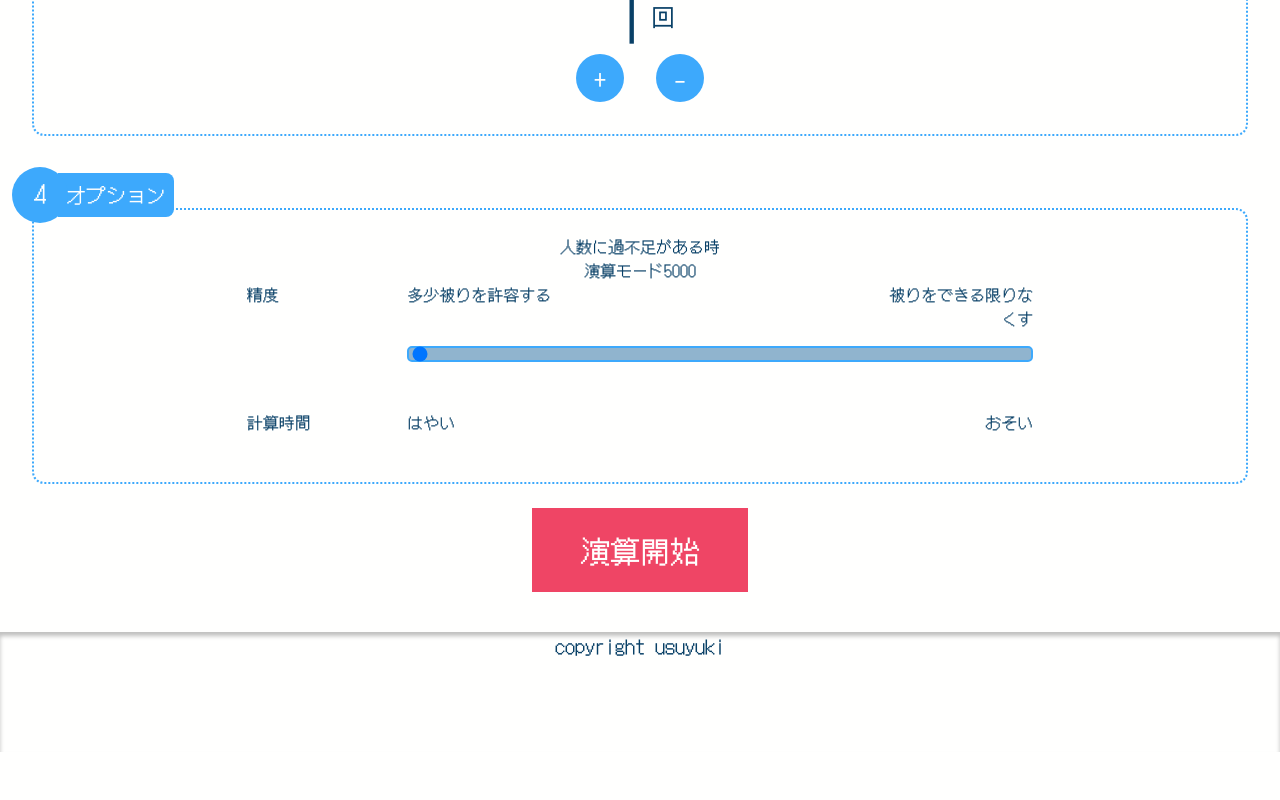
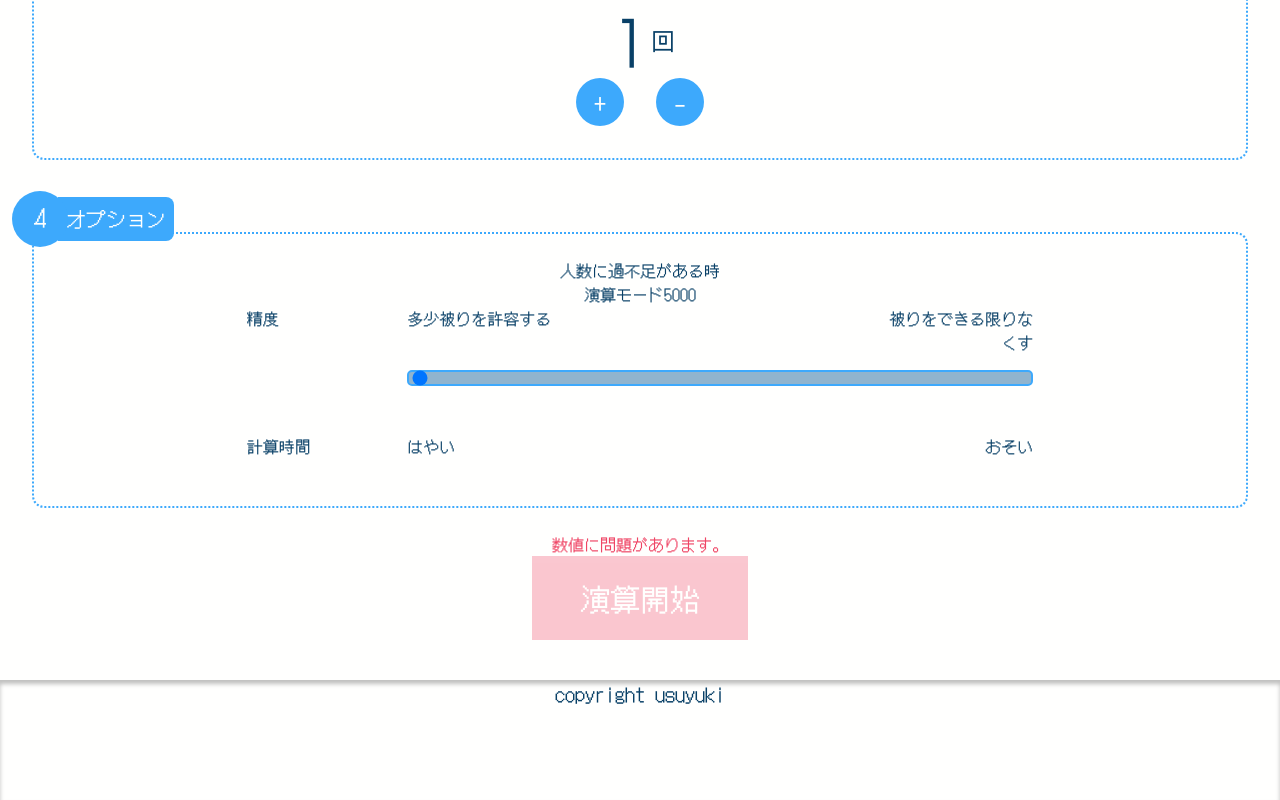
Before and after one commit to usuyuki/rawp, a Next.js app in the folder frontend/: page /run in a window 1280 px wide. Shown: the part 962-1762 px from the top of the page. Before the commit the page ends 1714 px from the top, so only its background shows below. Built offline with nearby package versions, Linux system fonts and the light colour scheme.

Commit message:
feat バリデーションまわり整備

```diff
--- a/frontend/src/pages/run.tsx
+++ b/frontend/src/pages/run.tsx
@@ -29,13 +29,31 @@ const Run: NextPage = () => {
     const [calcLog, setCalcLog] = useState<string>('');
     //検証用の一時変数
     const [value, setValue] = useState(0);
+    //バリデーションフラグ
+    const [validate, setValidate] = useState<boolean>(false);
 
     useEffect(() => {
         setNOfPeople(roster.length);
         if (nOfGroup > nOfPeople) {
             setNOfGroup(nOfPeople);
         }
-    }, [roster.length, nOfGroup, nOfPeople]);
+
+        /**
+         * バリデーション
+         * Rust側でu8にしている都合と現実的に計算できる数の都合で255まで
+         * クライアント簡潔なので厳密なバリデーションは不要、ユーザーに不便ないレベルまでバリデーションはする
+         */
+        if (
+            nOfPeople > 0 &&
+            nOfPeople < 255 &&
+            nOfGroup > 0 &&
+            nOfGroup < nOfPeople &&
+            groupingTimes > 0 &&
+            groupingTimes < 255
+        ) {
+            setValidate(true);
+        }
+    }, [roster.length, nOfGroup, nOfPeople, validate]);
 
     const updateRoster = (e: React.ChangeEvent<HTMLTextAreaElement>) => {
         //改行ごとに配列に格納、この配列のlengthを利用して人数とtextareaの幅調整も行う大変にSDGsなやつ
@@ -47,10 +65,15 @@ const Run: NextPage = () => {
     };
 
     const runCalculation = () => {
-        setNowPhase('calculating');
-        setCalcLog('計算開始\n');
-        //useStateの更新は時間かかるので、ある程度まとめて更新しないと値が入る前に上書きされてしまうらしい。
-        setCalcLog(calcLog + 'あああ\n');
+        if (validate) {
+            setNowPhase('calculating');
+            setCalcLog('計算開始\n');
+            //useStateの更新は時間かかるので、ある程度まとめて更新しないと値が入る前に上書きされてしまうらしい。
+            setCalcLog(calcLog + 'あああ\n');
+        } else {
+            //事前にバリデーションしてるので大丈夫だが、多重検証
+            alert('入力値が不正です。');
+        }
     };
 
     //モーダル表示用
@@ -78,6 +101,7 @@ const Run: NextPage = () => {
                         <p className="mb-2">参加者名をお一人ずつ改行しながら入力してください</p>
                         <textarea onChange={updateRoster} rows={nOfPeople}></textarea>
                         <div>{nOfPeople}人</div>
+                        <p>最大人数は255人までとしています。エラーハンドリングまだ</p>
                     </FormCard>
                     <FormCard heading="作成したいグループ数">
                         <div className="flex items-center justify-center">
@@ -170,10 +194,16 @@ const Run: NextPage = () => {
                             <p className="col-end-6 text-right">おそい</p>
                         </div>
                     </FormCard>
-                    <div className="my-6 flex justify-center">
+                    <div className="my-6 flex justify-center items-center flex-col">
+                        {validate ? (
+                            <p className="text-primary">バリデーションOK、実行できます！</p>
+                        ) : (
+                            <p className="text-tertiary">数値に問題があります。</p>
+                        )}
                         <button
                             onClick={runCalculation}
                             className="bg-tertiary py-6 px-12 text-3xl text-white"
+                            disabled={!validate}
                         >
                             演算開始
                         </button>
--- a/frontend/src/styles/globals.css
+++ b/frontend/src/styles/globals.css
@@ -112,6 +112,11 @@ input[type='number']::-webkit-inner-spin-button {
     border-radius: 5px;
 }
 
+/* disableなら色落とす */
+button:disabled {
+    opacity: 0.3;
+}
+
 /* 自動採番 */
 .form-card-heading::before {
     counter-increment: number;
```
